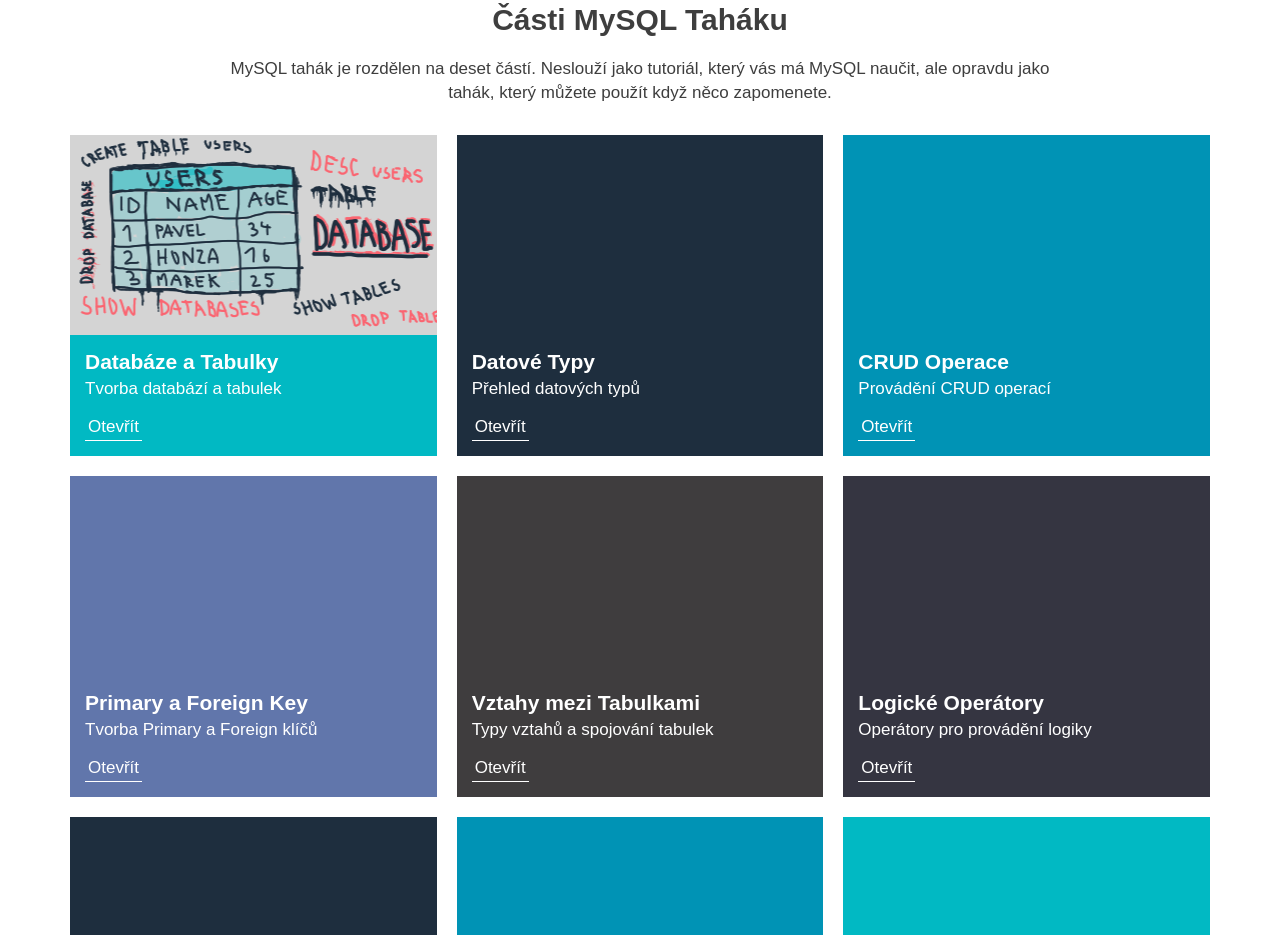
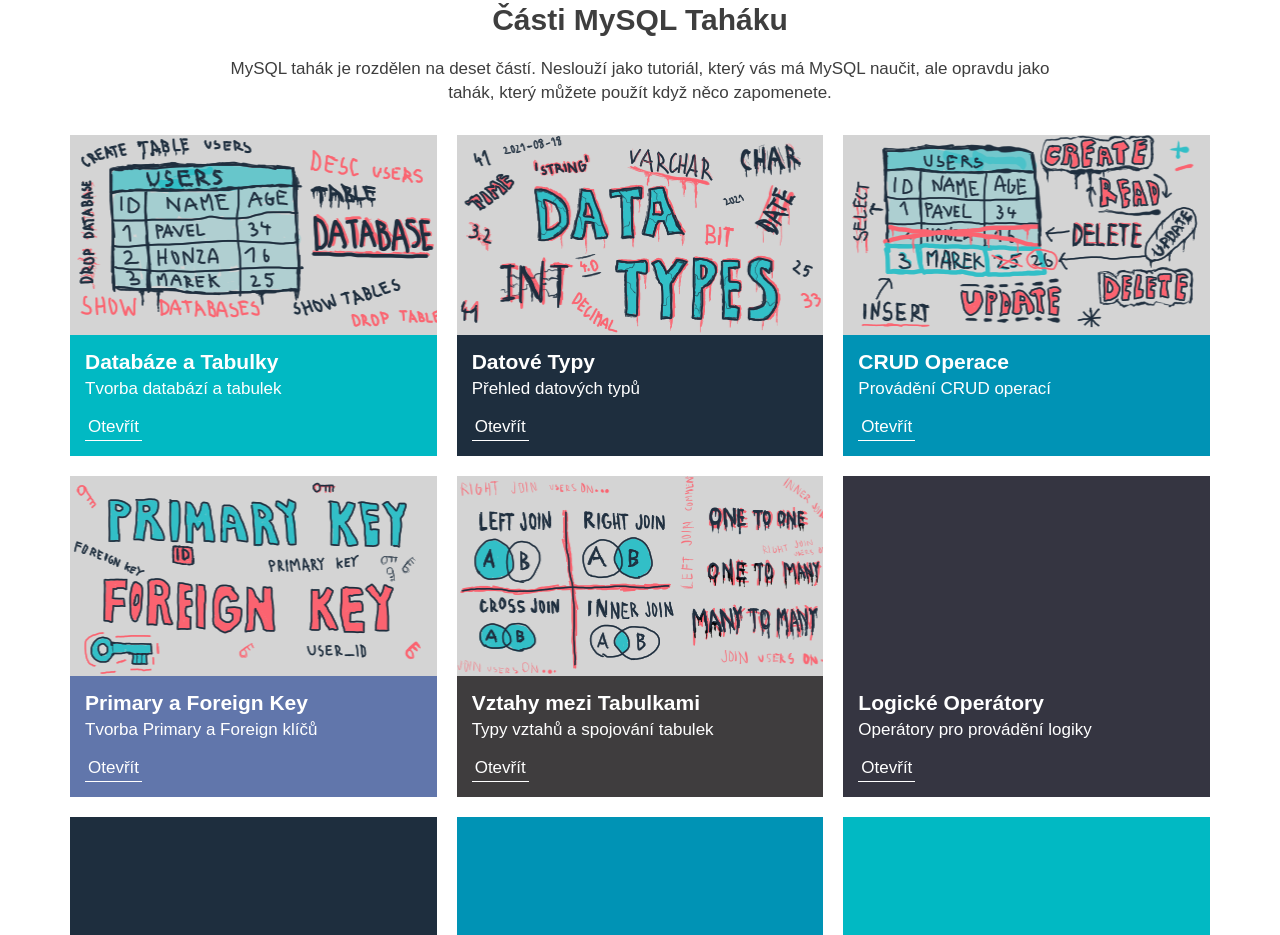
Before and after one commit to Jirkasa/mysql-tahak, a website: page index.html in a window 1280 px wide. Shown: the part 827-1762 px from the top of the page. Drawn offline with Linux system fonts and the light colour scheme; a web font is replaced by a local one.

Commit message:
add 4 images to home page

```diff
--- a/index.html
+++ b/index.html
@@ -33,7 +33,7 @@
                 </div>
             </div>
             <div class="part-card part-card--dark">
-                <div class="part-card__image"></div>
+                <div class="part-card__image" style="background-image: url(./media/img/Datove-Typy.png);"></div>
                 <div class="part-card__content">
                     <h3 class="part-card__heading">Datové Typy</h3>
                     <div class="part-card__description">Přehled datových typů</div>
@@ -41,7 +41,7 @@
                 </div>
             </div>
             <div class="part-card part-card--blue">
-                <div class="part-card__image"></div>
+                <div class="part-card__image" style="background-image: url(./media/img/CRUD-Operace.png);"></div>
                 <div class="part-card__content">
                     <h3 class="part-card__heading">CRUD Operace</h3>
                     <div class="part-card__description">Provádění CRUD operací</div>
@@ -49,7 +49,7 @@
                 </div>
             </div>
             <div class="part-card part-card--blue-2">
-                <div class="part-card__image"></div>
+                <div class="part-card__image" style="background-image: url(./media/img/Primary-a-Foreign-Key.png);"></div>
                 <div class="part-card__content">
                     <h3 class="part-card__heading">Primary a Foreign Key</h3>
                     <div class="part-card__description">Tvorba Primary a Foreign klíčů</div>
@@ -57,7 +57,7 @@
                 </div>
             </div>
             <div class="part-card part-card--grey">
-                <div class="part-card__image"></div>
+                <div class="part-card__image" style="background-image: url(./media/img/Vztahy-mezi-Tabulkami.png);"></div>
                 <div class="part-card__content">
                     <h3 class="part-card__heading">Vztahy mezi Tabulkami</h3>
                     <div class="part-card__description">Typy vztahů a spojování tabulek</div>
```
Also changed, not shown: media/img/CRUD-Operace.png (added), media/img/Datove-Typy.png (added), media/img/Primary-a-Foreign-Key.png (added), media/img/Vztahy-mezi-Tabulkami.png (added).
